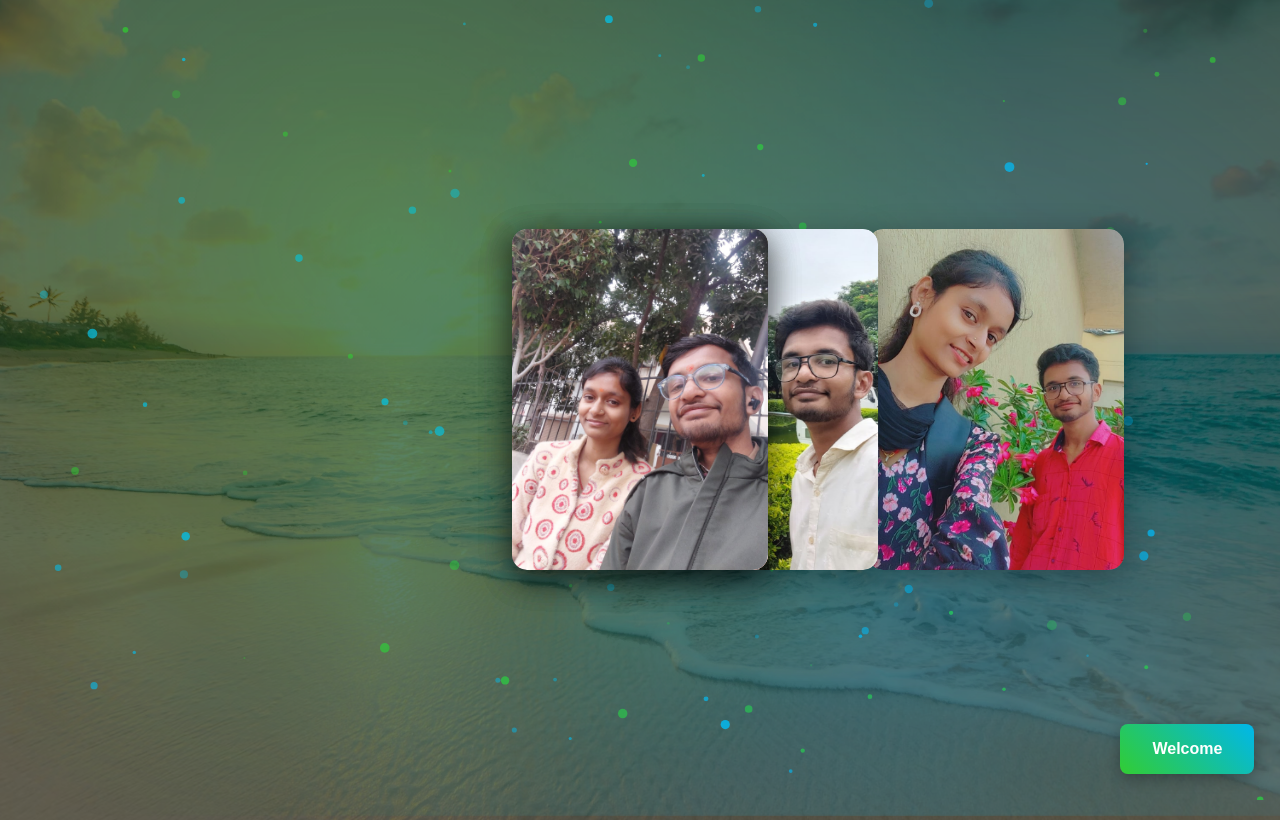
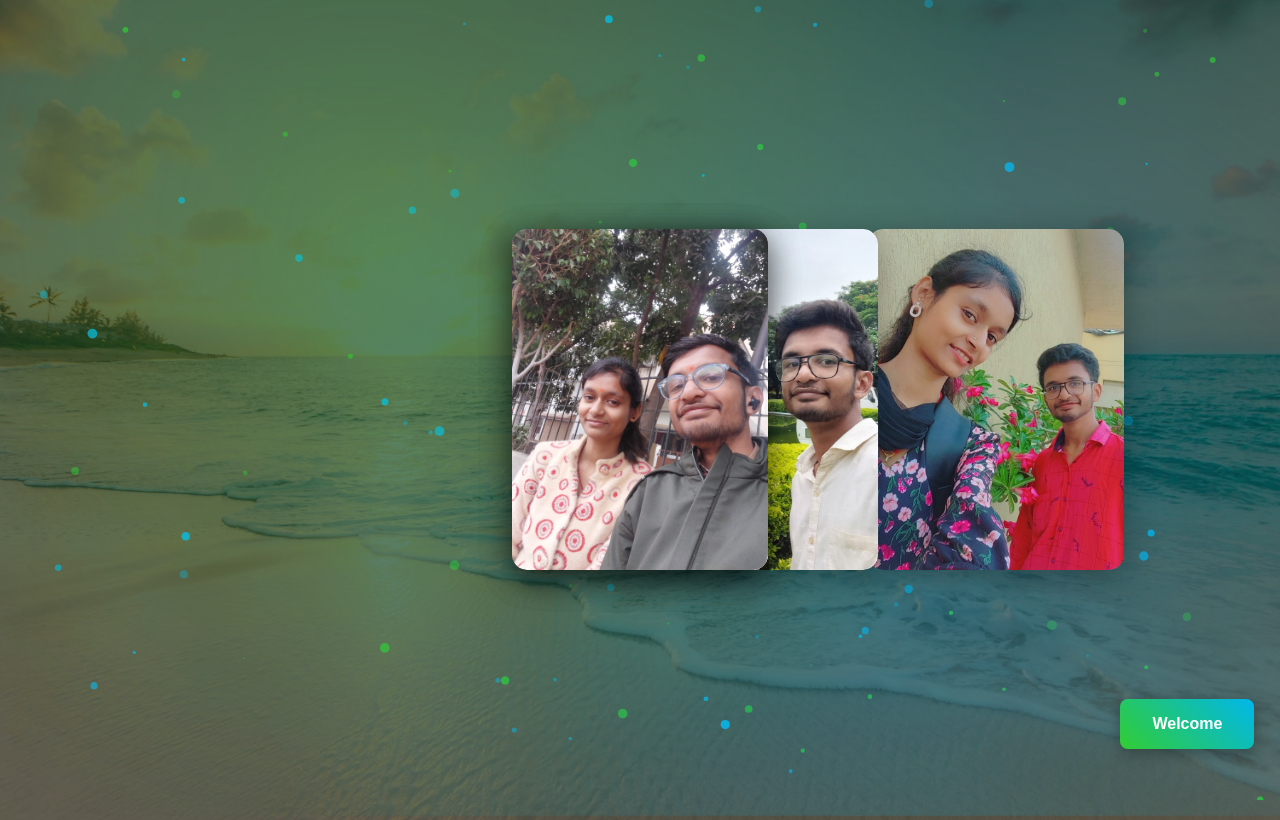
Before and after one commit to samakshrastogi/Friendship-Anniversary, a plain HTML site: page firstpage.html in a window 1280 px wide. Shown: the top 820 px of the page. Drawn offline with Linux system fonts and the light colour scheme.

Commit message:
Update firstpage.html

```diff
--- a/firstpage.html
+++ b/firstpage.html
@@ -146,7 +146,7 @@
 
       .welcome-button {
         position: fixed;
-        bottom: 2vw;
+        bottom: 4vw;
         right: 2vw;
         padding: 1rem 2rem;
         background: linear-gradient(45deg, #32cd32, #00b7eb);
```
